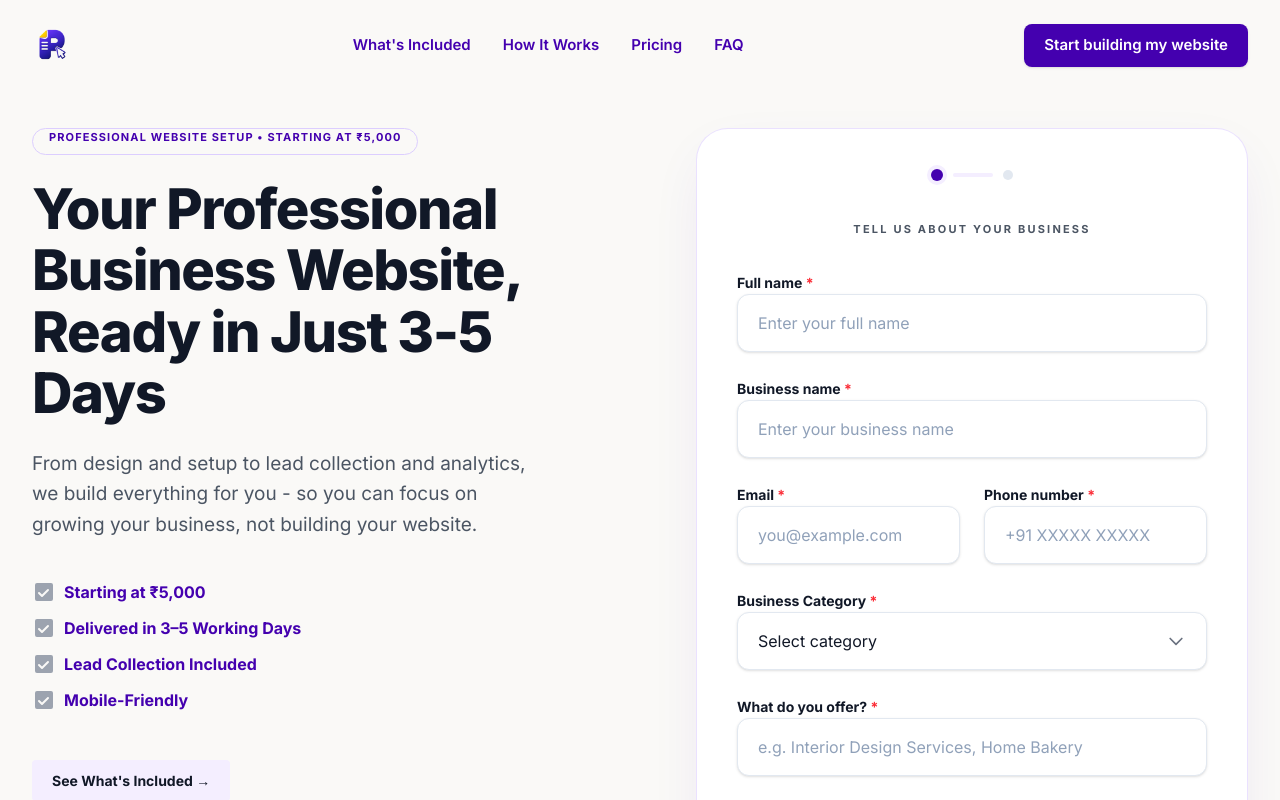
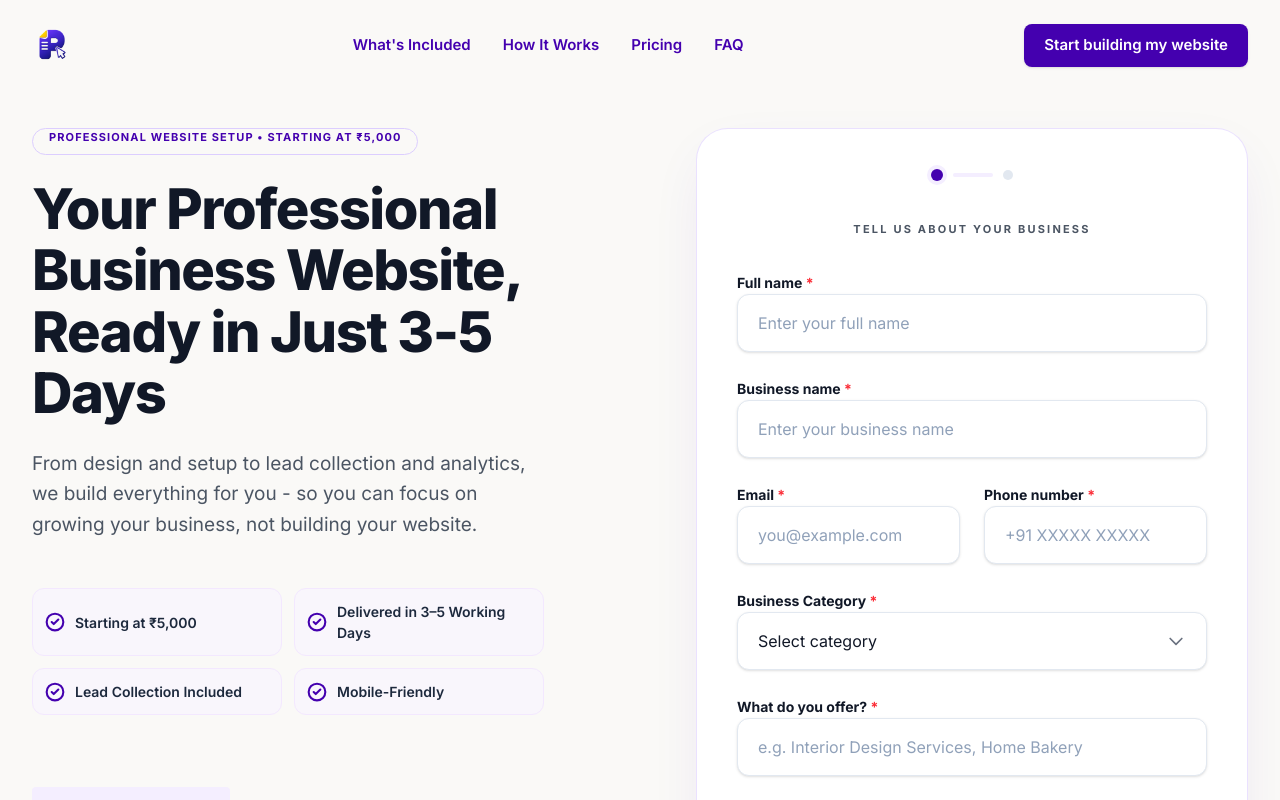
Before and after one commit to zehracodes29/landingpage, a Next.js app in the folder pagemistri-landing/: page / in a window 1280 px wide. Shown: the top 800 px of the page. Built offline with nearby package versions, Linux system fonts and the light colour scheme.

Commit message:
feat: add Hero component and initialize project build artifacts

```diff
--- a/pagemistri-landing/src/components/Hero/Hero.jsx
+++ b/pagemistri-landing/src/components/Hero/Hero.jsx
@@ -1,6 +1,6 @@
 import React, { useState } from 'react';
 import { motion, AnimatePresence } from 'framer-motion';
-import { Clock, Blocks, Sparkles } from 'lucide-react';
+import { Clock, Blocks, Sparkles, CheckCircle2 } from 'lucide-react';
 
 const Hero = () => {
   const [step, setStep] = useState(1);
@@ -130,32 +130,24 @@ const Hero = () => {
               </p>
             </div>
 
-            <div className="flex flex-col gap-3 w-full mt-2">
-              <div className="flex items-center gap-2">
-                <svg className="w-6 h-6 text-[#9CA3AF]" viewBox="0 0 24 24" fill="currentColor">
-                  <path fillRule="evenodd" d="M3 5a2 2 0 012-2h14a2 2 0 012 2v14a2 2 0 01-2 2H5a2 2 0 01-2-2V5zm13.707 5.707a1 1 0 00-1.414-1.414L10 14.586 7.707 12.293a1 1 0 00-1.414 1.414l3 3a1 1 0 001.414 0l6-6z" clipRule="evenodd" />
-                </svg>
-                <span className="text-[16px] font-bold text-[#4400AF]">Starting at ₹5,000</span>
-              </div>
-              <div className="flex items-center gap-2">
-                <svg className="w-6 h-6 text-[#9CA3AF]" viewBox="0 0 24 24" fill="currentColor">
-                  <path fillRule="evenodd" d="M3 5a2 2 0 012-2h14a2 2 0 012 2v14a2 2 0 01-2 2H5a2 2 0 01-2-2V5zm13.707 5.707a1 1 0 00-1.414-1.414L10 14.586 7.707 12.293a1 1 0 00-1.414 1.414l3 3a1 1 0 001.414 0l6-6z" clipRule="evenodd" />
-                </svg>
-                <span className="text-[16px] font-bold text-[#4400AF]">Delivered in 3–5 Working Days</span>
-              </div>
-              <div className="flex items-center gap-2">
-                <svg className="w-6 h-6 text-[#9CA3AF]" viewBox="0 0 24 24" fill="currentColor">
-                  <path fillRule="evenodd" d="M3 5a2 2 0 012-2h14a2 2 0 012 2v14a2 2 0 01-2 2H5a2 2 0 01-2-2V5zm13.707 5.707a1 1 0 00-1.414-1.414L10 14.586 7.707 12.293a1 1 0 00-1.414 1.414l3 3a1 1 0 001.414 0l6-6z" clipRule="evenodd" />
-                </svg>
-                <span className="text-[16px] font-bold text-[#4400AF]">Lead Collection Included</span>
-              </div>
-              <div className="flex items-center gap-2">
-                <svg className="w-6 h-6 text-[#9CA3AF]" viewBox="0 0 24 24" fill="currentColor">
-                  <path fillRule="evenodd" d="M3 5a2 2 0 012-2h14a2 2 0 012 2v14a2 2 0 01-2 2H5a2 2 0 01-2-2V5zm13.707 5.707a1 1 0 00-1.414-1.414L10 14.586 7.707 12.293a1 1 0 00-1.414 1.414l3 3a1 1 0 001.414 0l6-6z" clipRule="evenodd" />
-                </svg>
-                <span className="text-[16px] font-bold text-[#4400AF]">Mobile-Friendly</span>
-              </div>
-            </div>
+            <motion.div
+              initial={{ opacity: 0, y: 15 }}
+              animate={{ opacity: 1, y: 0 }}
+              transition={{ delay: 0.2, duration: 0.5 }}
+              className="grid grid-cols-1 sm:grid-cols-2 gap-3 max-w-lg mb-6 mt-4"
+            >
+              {[
+                "Starting at ₹5,000",
+                "Delivered in 3–5 Working Days",
+                "Lead Collection Included",
+                "Mobile-Friendly"
+              ].map((text, i) => (
+                <div key={i} className="p-3 rounded-xl bg-purple-50/70 dark:bg-purple-950/30 border border-purple-100 dark:border-purple-900/40 flex items-center gap-2.5 transition-all duration-300 hover:scale-[1.02] hover:bg-purple-100/80 hover:border-purple-300 hover:shadow-md hover:shadow-purple-500/10 cursor-default">
+                  <CheckCircle2 className="w-5 h-5 text-[#4400AF] shrink-0" strokeWidth={2.5} />
+                  <span className="text-[14px] font-semibold text-slate-800 dark:text-slate-200">{text}</span>
+                </div>
+              ))}
+            </motion.div>
 
             <button
               onClick={() => document.getElementById('lead-form')?.scrollIntoView({ behavior: 'smooth' })}
```
